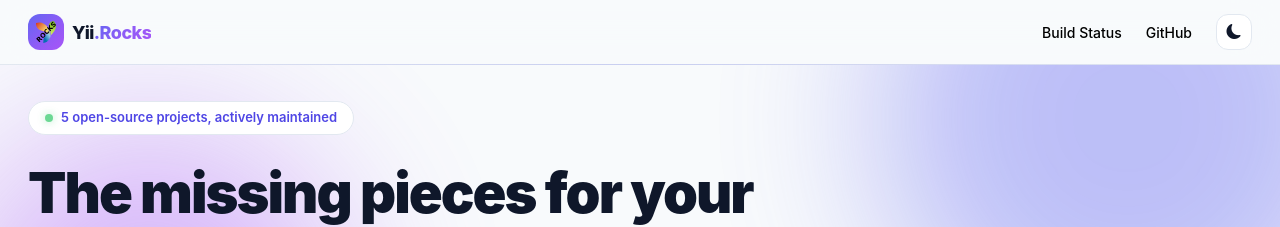
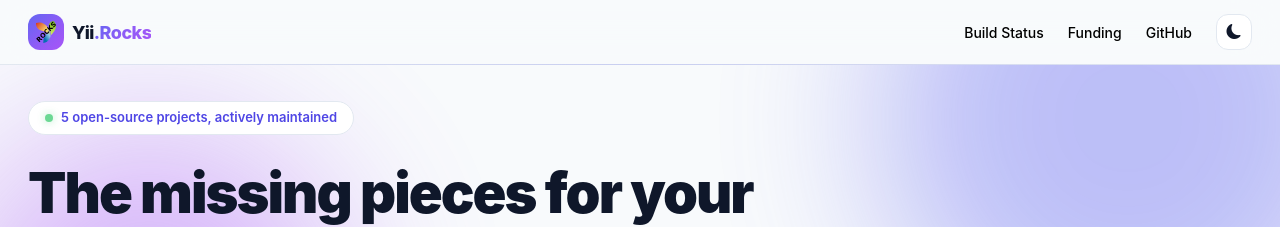
Before and after one commit to YiiRocks/YiiRocks.github.io, a Jekyll site: the page built from index.html, in a window 1280 px wide. Shown: the top 227 px of the page. Built offline with Jekyll 4.4.1, drawn with Linux system fonts in a browser that asks for light colours; a style sheet for code colours, icons or effects is not loaded.

Commit message:
Add Funding link to top navigation menu

```diff
--- a/_layouts/default.html
+++ b/_layouts/default.html
@@ -27,6 +27,7 @@
                 {% if page.url != "/" %}</a>{% else %}</span>{% endif %}
                 <div class="site-nav__links d-flex align-items-center gap-4 flex-wrap">
                     <a href="/status/" class="link-body-emphasis link-underline-opacity-0">Build Status</a>
+                    <a href="https://github.com/sponsors/YiiRocks" target="_blank" rel="noopener" class="link-body-emphasis link-underline-opacity-0">Funding</a>
                     <a href="https://github.com/YiiRocks/" target="_blank" rel="noopener" class="link-body-emphasis link-underline-opacity-0">GitHub</a>
                     <button type="button" class="theme-toggle" id="themeToggle" title="Toggle dark mode" aria-label="Toggle dark mode">
                         <i class="bi-moon-fill theme-toggle__dark"></i>
```
